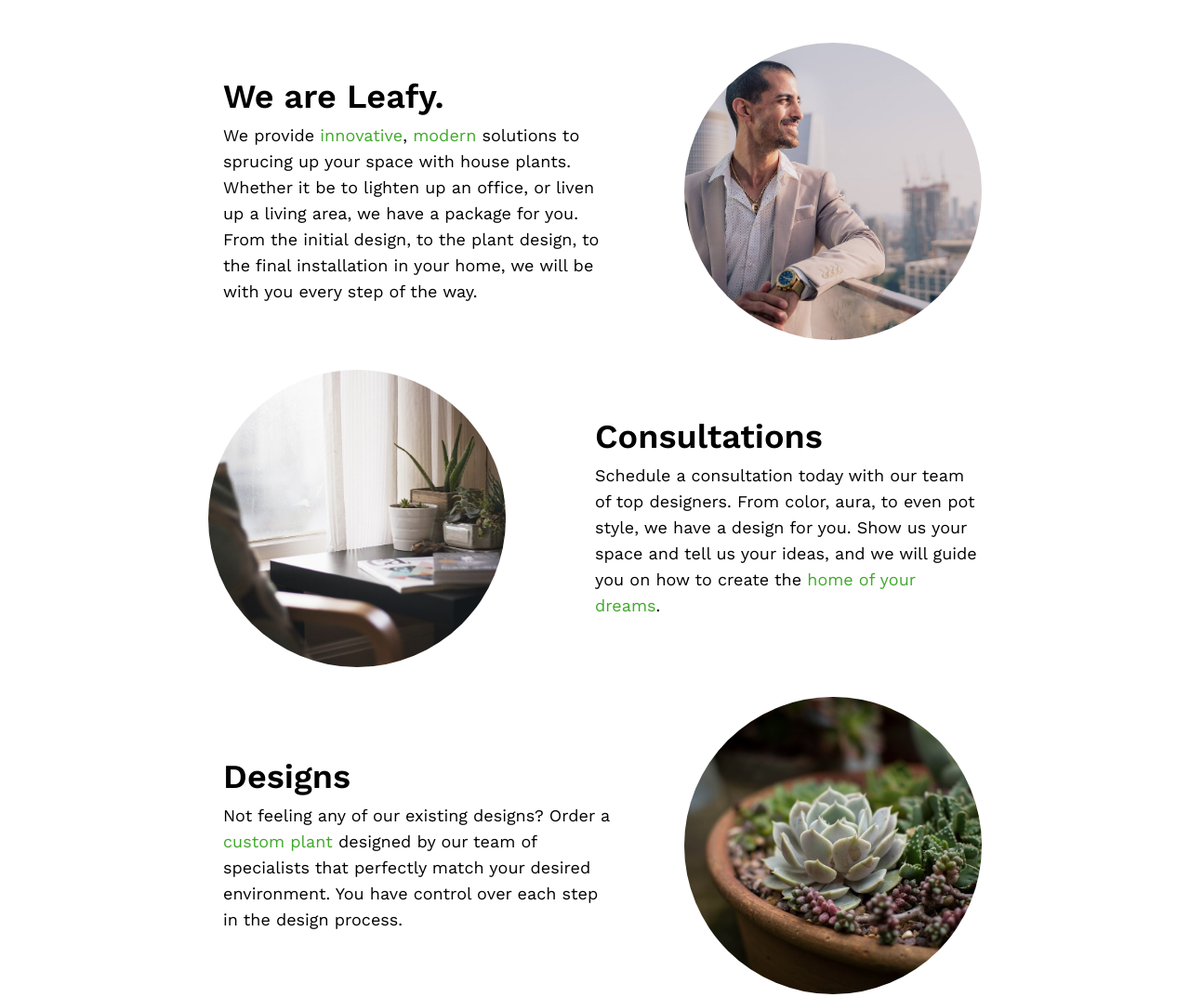
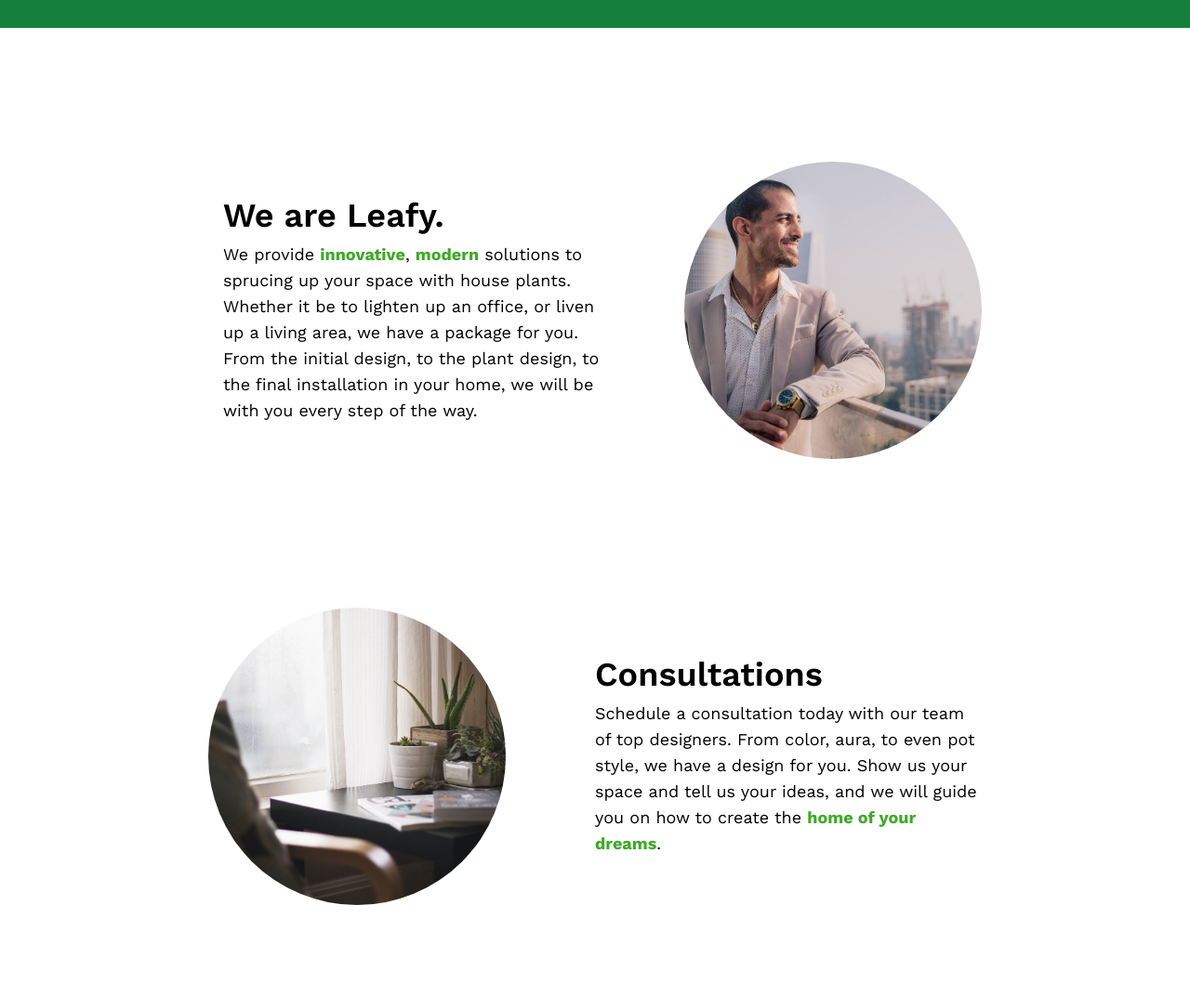
Before and after one commit to szhanggg/leafy, an Astro site: page / in a window 1280 px wide. Shown: the part 1020-2093 px from the top of the page at 93% size. Built offline with nearby package versions, Linux system fonts and the light colour scheme; Astro itself is replaced by a stand-in of ours.

Commit message:
index page layout changes

```diff
--- a/src/components/Footer.astro
+++ b/src/components/Footer.astro
@@ -4,7 +4,7 @@
   <!-- Section 1: Logo and Company Name -->
   <div class="flex flex-col md:flex-row md:w-1/4 items-center">
     <img src="/images/other/logo.png" alt="Company Logo" class="w-16 h-16" />
-    <h1 class="text-3xl font-bold">Leafy</h1>
+    <h1 class="text-3xl font-bold lg:ml-4">Leafy</h1>
   </div>
 
   <!-- Section 2: LinkedIn and Mail Icons -->
--- a/src/components/NavBar.astro
+++ b/src/components/NavBar.astro
@@ -12,7 +12,7 @@
   <div class="flex items-center">
     <!-- Logo and Title -->
     <img src="/images/other/logo.png" alt="Logo" class="h-6" />
-    <h1 class="ml-0 text-lg font-bold">Leafy</h1>
+    <h1 class="ml-2 text-lg font-bold">Leafy</h1>
   </div>
 
   <!-- Hamburger menu button -->
--- a/src/components/indexPage/Fourth.astro
+++ b/src/components/indexPage/Fourth.astro
@@ -3,7 +3,7 @@
     <div class="flex items-center justify-center py-24">
       <div class="flex flex-col items-center md:items-start md:w-[60%]">
         <img src="/images/other/logo.png" alt="Logo" class="w-16 h-16" />
-        <h1 class="text-5xl md:text-6xl font-bold">Join our</h1>
+        <h1 class="text-5xl md:text-6xl font-bold mt-6">Join our</h1>
         <h1 class="text-5xl md:text-6xl font-bold">
           <em class="not-italic text-primary">team</em>.
         </h1>
@@ -17,7 +17,7 @@
   </div>
   <div class="bg-tertiary flex items-start justify-center">
     <div
-      class="w-full h-full flex flex-col items-center justify-center py-20 px-10 md:px-20 text-start"
+      class="w-full h-full flex flex-col items-center justify-center py-20 px-16 md:px-32 text-start"
     >
       <h1 class="text-5xl font-bold w-full">
         We want <em class="not-italic text-primary">you</em>.
--- a/src/components/indexPage/Second.astro
+++ b/src/components/indexPage/Second.astro
@@ -1,5 +1,5 @@
 <!-- Second Section -->
-<div class="w-full bg-green-700 flex flex-col items-center py-8">
+<div class="w-full h-[40vh] bg-green-700 flex flex-col justify-center items-center py-8">
   <img src="/images/other/plant.png" class="w-20 h-20" alt="plant" />
   <h2 class="text-2xl text-white font-semibold md:w-1/3 text-center mt-4 px-8">
     The Modern Solution to Interior Design and House Plant Integration
--- a/src/components/indexPage/Third.astro
+++ b/src/components/indexPage/Third.astro
@@ -1,17 +1,18 @@
 <div
-  class="flex flex-col items-center justify-center md:justify-between py-8 px-8 md:px-0 my-12 gap-8 text-center md:text-start"
+  class="flex flex-col items-center justify-center md:justify-between py-8 px-8 md:px-0 my-4 md:my-12 md:gap-8 gap-28 text-center md:text-start"
 >
   <!-- Section 1 -->
-  <div class="flex flex-col md:flex-row items-center md:w-[65vw] gap-20">
+  <div
+    class="flex flex-col-reverse md:flex-row items-center md:w-[65vw] md:gap-20 gap-8 h-full py-0 md:py-16"
+  >
     <!-- Image -->
     <div class="mt-4 md:mt-0 md:ml-4">
       <h2 class="text-4xl text-center md:text-left font-semibold">
         We are Leafy.
       </h2>
       <p class="text-lg mt-2">
-        We provide <em class="not-italic text-primary">innovative</em>, <em
-          class="not-italic text-primary">modern</em
-        >
+        We provide <em class="not-italic text-primary font-bold">innovative</em
+        >, <em class="not-italic text-primary font-bold">modern</em>
         solutions to sprucing up your space with house plants. Whether it be to lighten
         up an office, or liven up a living area, we have a package for you. From
         the initial design, to the plant design, to the final installation in your
@@ -21,14 +22,14 @@
     <!-- https://pixabay.com/photos/man-suit-success-business-career-7956041/ -->
     <img
       src="/images/other/man.jpg"
-      class="w-[75vw] h-[75vw] md:w-[25vw] md:h-[25vw] object-cover object-top rounded-full"
+      class="w-[60vw] h-[60vw] md:w-[25vw] md:h-[25vw] object-cover object-top rounded-full"
       alt="Section 1 Image"
     />
   </div>
 
   <!-- Section 2 -->
   <div
-    class="flex flex-col-reverse md:flex-row items-center md:w-[65vw] gap-20"
+    class="flex flex-col md:flex-row items-center md:w-[65vw] md:gap-20 gap-8 h-full py-0 md:py-16"
   >
     <!-- Image -->
     <!-- https://pixabay.com/photos/home-house-interior-design-living-2609600/ -->
@@ -46,19 +47,21 @@
         color, aura, to even pot style, we have a design for you. Show us your
         space and tell us your ideas, and we will guide you on how to create the
 
-        <em class="not-italic text-primary">home of your dreams</em>.
+        <em class="not-italic text-primary font-bold">home of your dreams</em>.
       </p>
     </div>
   </div>
 
   <!-- Section 3 -->
-  <div class="flex flex-col md:flex-row items-center md:w-[65vw] gap-20">
+  <div
+    class="flex flex-col-reverse md:flex-row items-center md:w-[65vw] md:gap-20 gap-8 h-full py-0 md:py-16"
+  >
     <!-- Image -->
     <div class="mt-4 md:mt-0 md:ml-4">
       <h2 class="text-4xl text-center md:text-left font-semibold">Designs</h2>
       <p class="text-lg mt-2">
         Not feeling any of our existing designs? Order a <em
-          class="not-italic text-primary">custom plant</em
+          class="not-italic text-primary font-bold">custom plant</em
         > designed by our team of specialists that perfectly match your desired environment.
         You have control over each step in the design process.
       </p>
```
